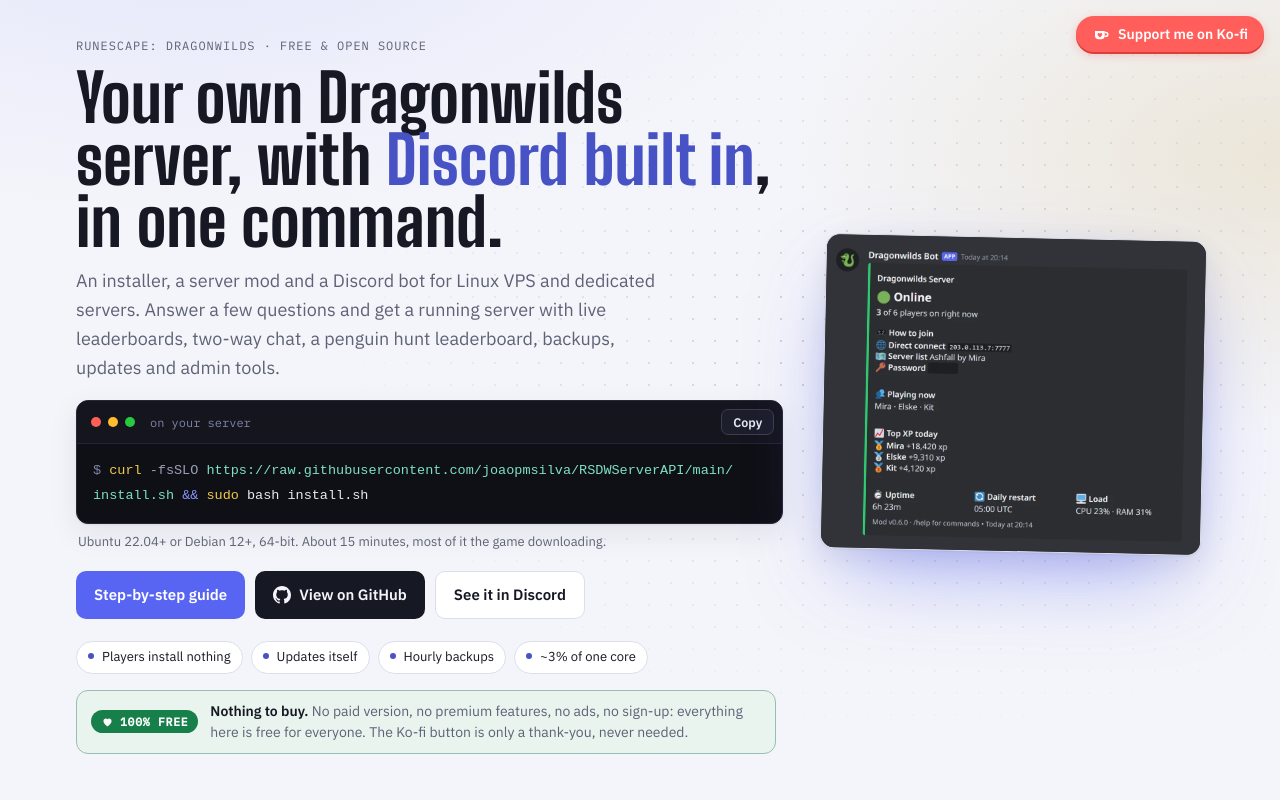
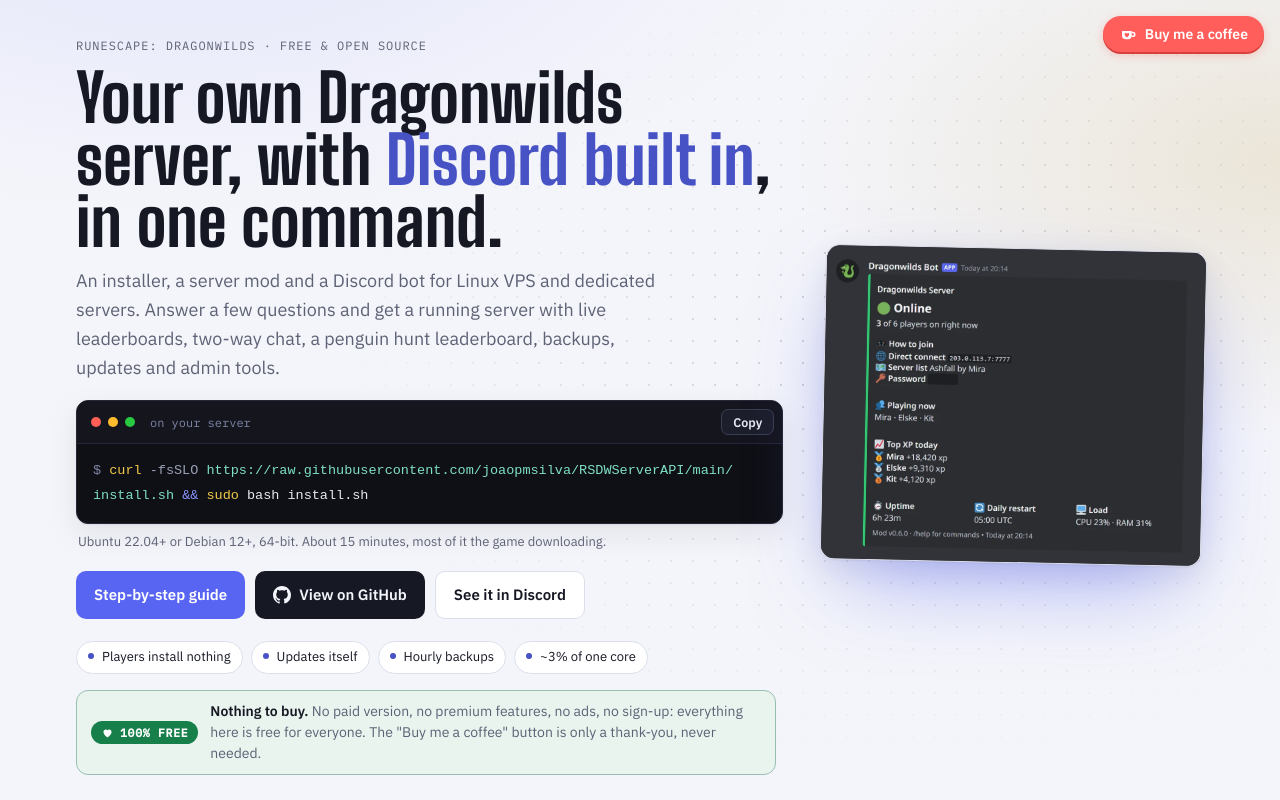
Before and after one commit to joaopmsilva/RSDWServerAPI, a plain HTML site: page docs/index.html in a window 1280 px wide. Shown: the top 800 px of the page. Drawn offline with Linux system fonts and the light colour scheme; no server answers.

Commit message:
Website: "Buy me a coffee" instead of "Support me on Ko-fi"
Most people don't know what Ko-fi is; the link is the same.

Co-Authored-By: Claude Opus 5.5 <noreply@anthropic.com>

```diff
--- a/docs/index.html
+++ b/docs/index.html
@@ -185,7 +185,7 @@
 
 <main>
   <section class="hero">
-    <a class="coffee corner" href="https://ko-fi.com/paradoxjs" target="_blank" rel="noopener" aria-label="Support me on Ko-fi" data-goatcounter-click="ko-fi" data-goatcounter-title="Ko-fi button"><svg class="cup" width="18" height="18" viewBox="0 0 24 24" aria-hidden="true"><path d="M4 8h13v6a5 5 0 0 1-5 5H9a5 5 0 0 1-5-5V8z" fill="currentColor"/><path d="M17 10h1.5a2.5 2.5 0 0 1 0 5H17" fill="none" stroke="currentColor" stroke-width="2"/><path d="M10.5 16.4s-3.1-1.9-3.1-3.9a1.6 1.6 0 0 1 3.1-.7 1.6 1.6 0 0 1 3.1.7c0 2-3.1 3.9-3.1 3.9z" fill="#ff5e5b"/></svg><span>Support me on Ko-fi</span></a>
+    <a class="coffee corner" href="https://ko-fi.com/paradoxjs" target="_blank" rel="noopener" aria-label="Buy me a coffee" data-goatcounter-click="ko-fi" data-goatcounter-title="Ko-fi button"><svg class="cup" width="18" height="18" viewBox="0 0 24 24" aria-hidden="true"><path d="M4 8h13v6a5 5 0 0 1-5 5H9a5 5 0 0 1-5-5V8z" fill="currentColor"/><path d="M17 10h1.5a2.5 2.5 0 0 1 0 5H17" fill="none" stroke="currentColor" stroke-width="2"/><path d="M10.5 16.4s-3.1-1.9-3.1-3.9a1.6 1.6 0 0 1 3.1-.7 1.6 1.6 0 0 1 3.1.7c0 2-3.1 3.9-3.1 3.9z" fill="#ff5e5b"/></svg><span>Buy me a coffee</span></a>
     <div class="wrap hero-grid">
       <div>
         <p class="eyebrow">RuneScape: Dragonwilds · free &amp; open source</p>
@@ -202,7 +202,7 @@
           <a class="btn ghost" href="#screenshots">See it in Discord</a>
         </div>
         <div class="pills"><span class="pill">Players install nothing</span><span class="pill">Updates itself</span><span class="pill">Hourly backups</span><span class="pill">~3% of one core</span></div>
-        <p class="free-note"><span class="free-badge"><svg viewBox="0 0 24 24" fill="currentColor" aria-hidden="true"><path d="M12 21s-7.5-4.6-7.5-10.1A4.4 4.4 0 0 1 12 8a4.4 4.4 0 0 1 7.5 2.9C19.5 16.4 12 21 12 21z"/></svg>100% free</span><span><b>Nothing to buy.</b> No paid version, no premium features, no ads, no sign-up: everything here is free for everyone. The Ko-fi button is only a thank-you, never needed.</span></p>
+        <p class="free-note"><span class="free-badge"><svg viewBox="0 0 24 24" fill="currentColor" aria-hidden="true"><path d="M12 21s-7.5-4.6-7.5-10.1A4.4 4.4 0 0 1 12 8a4.4 4.4 0 0 1 7.5 2.9C19.5 16.4 12 21 12 21z"/></svg>100% free</span><span><b>Nothing to buy.</b> No paid version, no premium features, no ads, no sign-up: everything here is free for everyone. The "Buy me a coffee" button is only a thank-you, never needed.</span></p>
       </div>
       <div class="shot"><img src="img/status-board.webp" width="1000" height="826" alt="The live status board in Discord: how to join, who's online, top XP today and server health"></div>
     </div>
```
